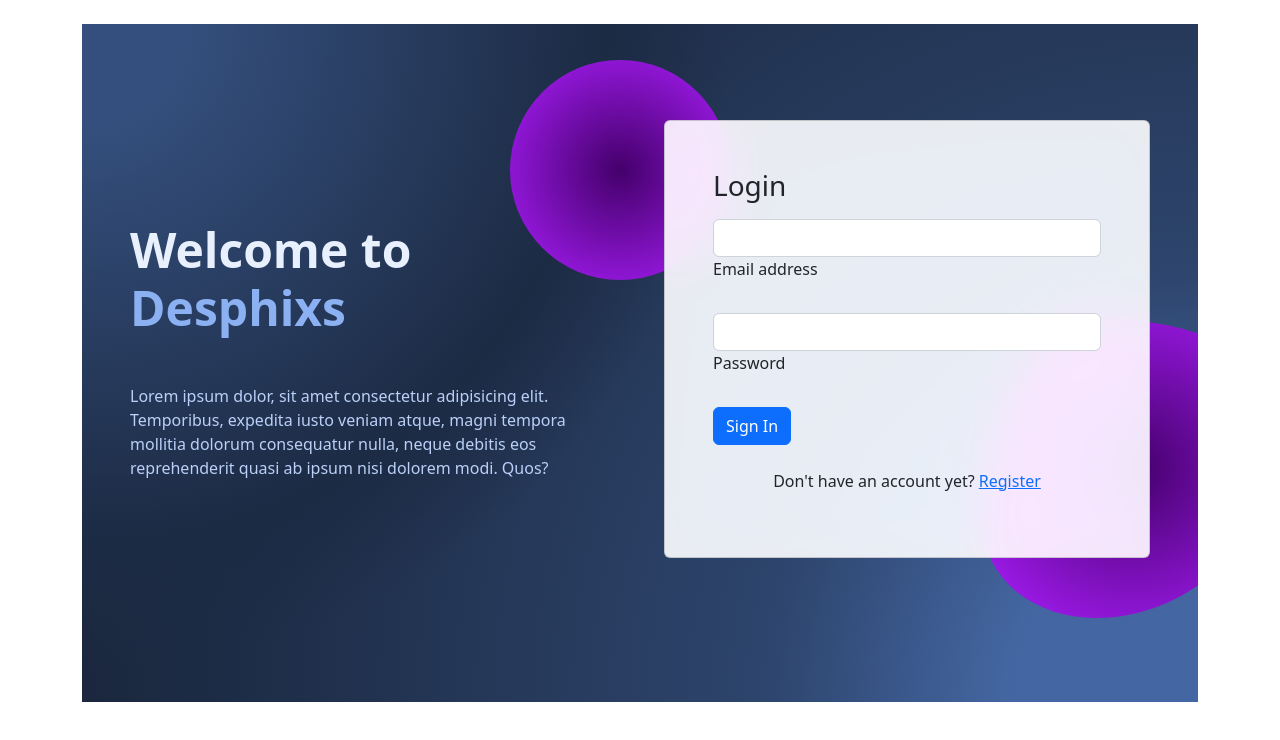
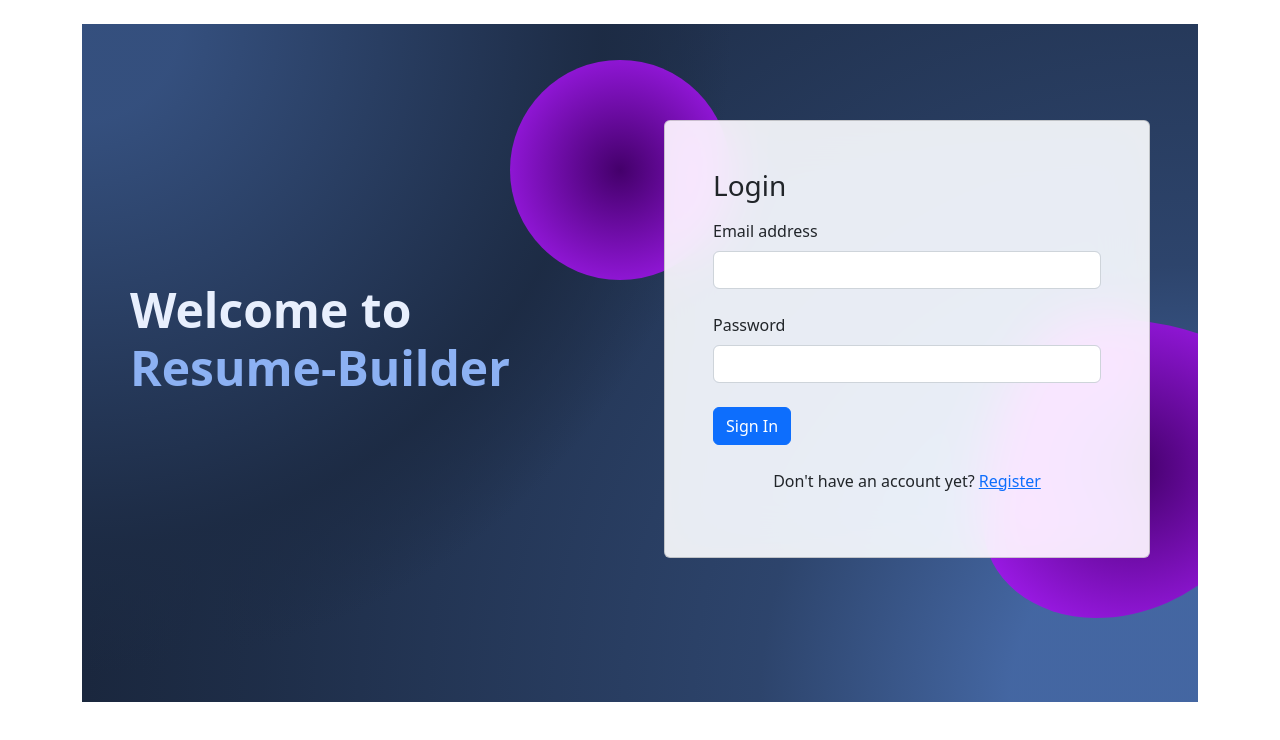
Before and after one commit to StarKnightt/ResumeBuilder, a website: page pages/Login.html in a window 1280 px wide. Drawn offline with nearby package versions, Linux system fonts and the light colour scheme.

Commit message:
added login page

```diff
--- a/pages/Login.html
+++ b/pages/Login.html
@@ -61,14 +61,8 @@
         <div class="col-lg-6 mb-5 mb-lg-0" style="z-index: 10">
           <h1 class="my-5 display-5 fw-bold ls-tight" style="color: hsl(218, 81%, 95%)">
             Welcome to <br />
-            <span style="color: hsl(218, 81%, 75%)">Desphixs</span>
-          </h1>
-          <p class="mb-4 opacity-70" style="color: hsl(218, 81%, 85%)">
-            Lorem ipsum dolor, sit amet consectetur adipisicing elit.
-            Temporibus, expedita iusto veniam atque, magni tempora mollitia
-            dolorum consequatur nulla, neque debitis eos reprehenderit quasi
-            ab ipsum nisi dolorem modi. Quos?
-          </p>
+            <span style="color: hsl(218, 81%, 75%)">Resume-Builder</span>
+
         </div>
 
         <div class="col-lg-6 mb-5 mb-lg-0 position-relative">
@@ -86,14 +80,14 @@
 
                 <!-- Email input -->
                 <div class="form-outline mb-4">
+                    <label class="form-label" for="form3Example3">Email address</label>
                   <input type="email" name="email" id="form3Example3" class="form-control" />
-                  <label class="form-label" for="form3Example3">Email address</label>
                 </div>
 
                 <!-- Password input -->
                 <div class="form-outline mb-4">
+                    <label class="form-label" for="form3Example4">Password</label>
                   <input type="password" name="password" id="form3Example4" class="form-control" />
-                  <label class="form-label" for="form3Example4">Password</label>
                 </div>
 
 
@@ -104,7 +98,7 @@
 
                 <!-- Register buttons -->
                 <div class="text-center">
-                  <p>Don't have an account yet? <a href="/pages/index.html">Register</a></p>
+                  <p>Don't have an account yet? <a href="/registerPage">Register</a></p>
 
                 </div>
               </form>
```
Also changed, not shown: index.js (+14 -8 lines).
